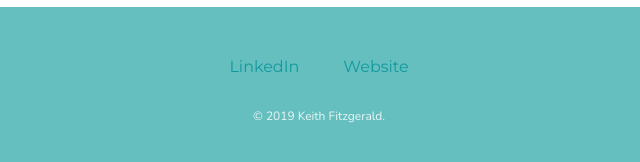
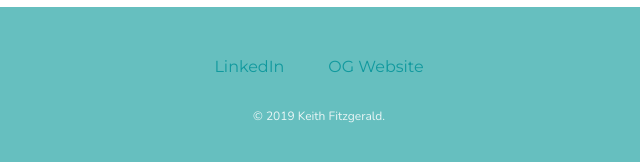
Before and after one commit to keithwfitzgerald/bio2, a plain HTML site: page index.html in a window 1280 px wide. Shown: the part 2338-2500 px from the top of the page, 321-961 px from the left. Drawn offline with nearby package versions, Linux system fonts and the light colour scheme; a web font is replaced by a local one.

Commit message:
Update index.html

```diff
--- a/index.html
+++ b/index.html
@@ -58,7 +58,7 @@
 
   <div class="bottom-container">
     <a class="footer-link" href="https://www.linkedin.com/in/keith-fitzgerald-366b701b/">LinkedIn</a>
-    <a class="footer-link" href="https://keithwfitzgerald.github.io/cv2/">Website</a>
+    <a class="footer-link" href="https://keithwfitzgerald.github.io/cv2/">OG Website</a>
 
     <p class="copyright">© 2019 Keith Fitzgerald.</p>
   </div>
```
